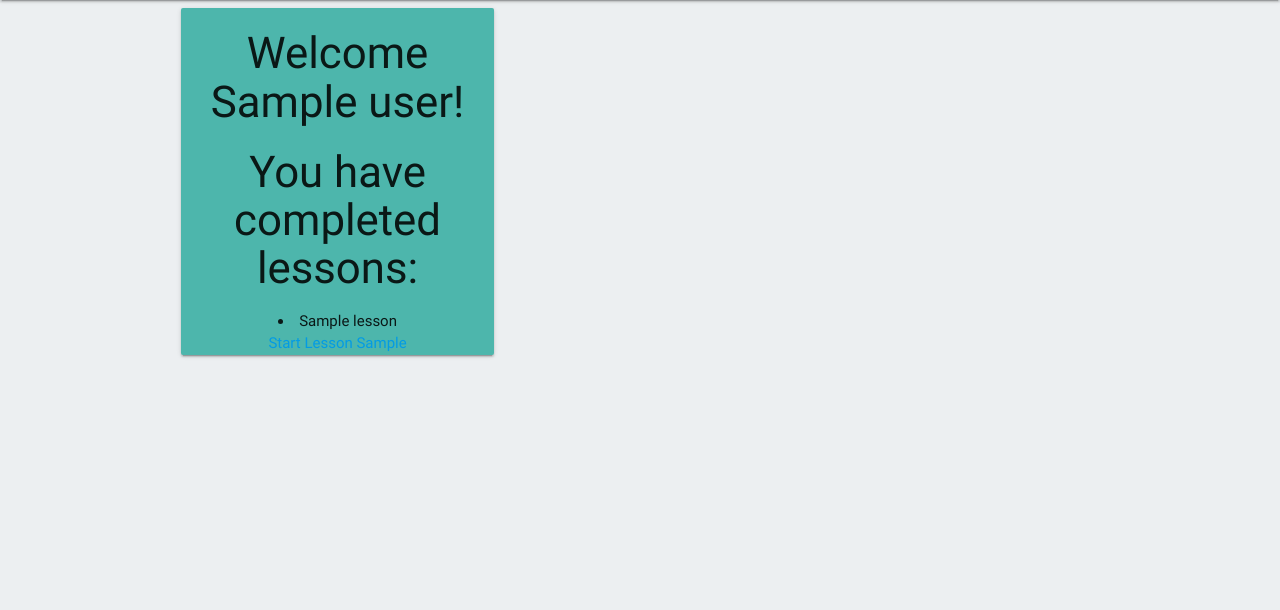
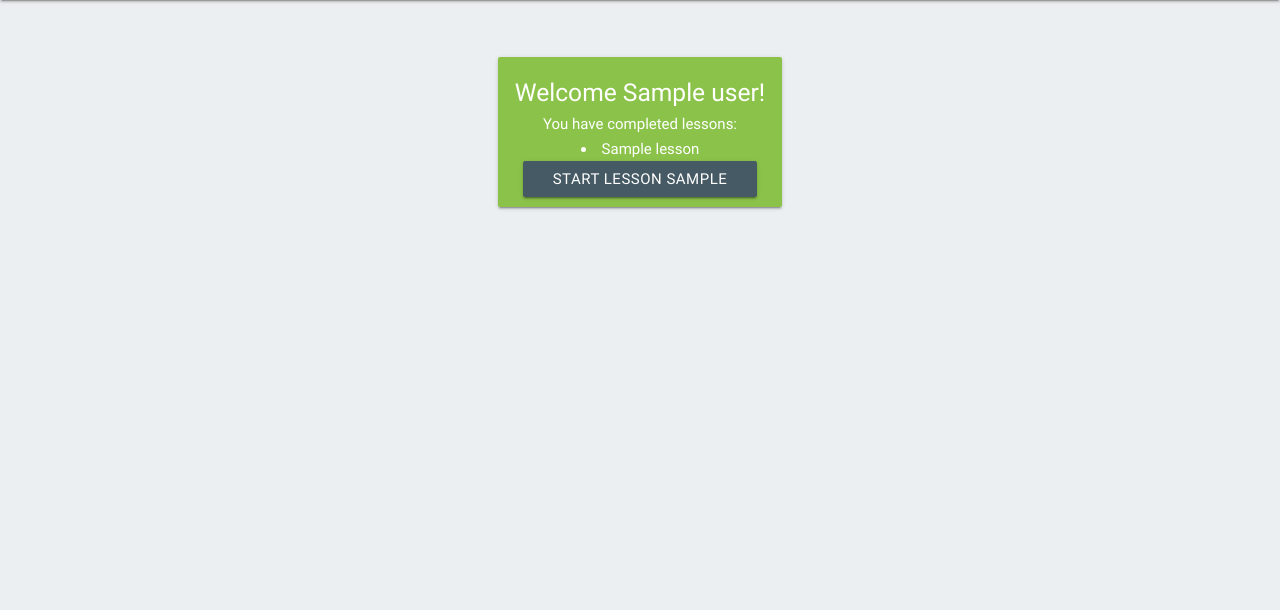
Before and after one commit to johnzwiss/Capstone-Project, a Django app: template capstone_project/main_app/templates/student/welcome.html in a window 1280 px wide. Shown: the part 64-674 px from the top of the page. Run offline with Django 3.2, Linux system fonts and the light colour scheme; the template is opened without the code that fills it: most values are stand-ins (such as "Sample title", 1, 10 or a date in 2020); data that the repository does not hold is empty.

Commit message:
student page styling

```diff
--- a/capstone_project/main_app/lessons.py
+++ b/capstone_project/main_app/lessons.py
@@ -516,4 +516,4 @@ multiplication_lesson = [
 ]
 ]
 
-animal = ['Bear.png', 'Cat.png', 'Fox.png', 'Koala.png', 'Panda.png', 'Penguin.png', 'Rabbit.png','Racoon.png', 'sheep.png', "Sloth.png", 'Turtle.png', 'Zebra.png','Bear.png']
+animal = ['Bear.png', 'Cat.png', 'Fox.png', 'Koala.png', 'Panda.png', 'Penguin.png', 'Rabbit.png','Raccoon.png', 'sheep.png', "Sloth.png", 'Turtle.png', 'Zebra.png','Bear.png']
--- a/capstone_project/main_app/static/style.css
+++ b/capstone_project/main_app/static/style.css
@@ -41,6 +41,19 @@ body {
 #answer{
     text-align: center;
 }
+#submit{
+    background-color: #8bc34a;
+    color:#eceff1;
+    border:#8bc34a
+}
+
+#welcome_card{
+    background-color: #8bc34a;
+    text-align: center;
+    padding: 10px;
+    margin-top: 20%;
+    color:white;
+}
 .animal_pass{
     position:absolute;
     left:40%;
@@ -54,7 +67,6 @@ body {
     height:36%;
     width:30%;
     z-index: 1;
-
 }
 /* .results_table {
     width: 100%;
--- a/capstone_project/main_app/templates/student/game.html
+++ b/capstone_project/main_app/templates/student/game.html
@@ -8,11 +8,11 @@
     <img class = podium_pass src={% static 'img/Podium.png' %} alt="Podium">
     <h1 > Congratulations!</h1>
     <h3> You got {{correct}} correct in {{counter}} seconds!</h3>
-    <a href="/student/game">Next Lesson</a>
+    <a class="waves-effect blue-grey darken-2 btn" href="../../student/game">Next Lesson</a>
     {%elif game_complete and not lesson_pass %}
     <h1>Game Complete</h1>
     <h3> You got {{correct}} correct in {{counter}} seconds!</h3>
-    <a href="/student/game">Please Try Again</a>
+    <a class="waves-effect blue-grey darken-2 btn" href="../../student/game">Please Try Again</a>
     {%else%}
     {% load static %}
 <img class = stonea src={% static 'img/Stone.png' %} alt="Stepping Stone">
@@ -29,7 +29,7 @@
 <img class = stonel src={% static 'img/Podium.png' %} alt="Podium">
 <img class = {{picture}} src="{% static 'img/' %}{{animal_pic}}" alt={{animal_pic}}>
 <div class ="row">
-    <div class = "col s12" id="game_welcome"><h1>Welcome Student!</h1></div>
+    <div class = "col s12" id="game_welcome"><h1>Welcome {{student.user}}!</h1></div>
     {% load static %}
     <!-- <div class="container row center-align"> -->
         <div class ="row">
--- a/capstone_project/main_app/templates/student/welcome.html
+++ b/capstone_project/main_app/templates/student/welcome.html
@@ -1,14 +1,15 @@
 {% extends 'base.html' %}
 {% block content %}
-    <div class="container row center-align">
-          <div class="card teal lighten-2 col s6">
-              <h3>Welcome {{student.user}}!</h3>
-              <h3>You have completed lessons: </h3>
+<div class ="row">
+    <div class = "col s4 offset-s4">
+        <div class="card" id="welcome_card">
+              <h5>Welcome {{student.user}}!</h5>
+              <h6>You have completed lessons: </h6>
               {% for lesson in student.lessons_completed %}
                     <li>{{lesson}}</li>
                     {% endfor %}
-              <a href="../../game">Start Lesson {{next_lesson}}</a>
-
+                    <a class="waves-effect blue-grey darken-2 btn" href="../../game">Start Lesson {{next_lesson}}</a>
+            </div>
           </div>
       </div>
 {% endblock %}
```
Also changed, not shown: capstone_project/main_app/views.py (+7 -5 lines).
